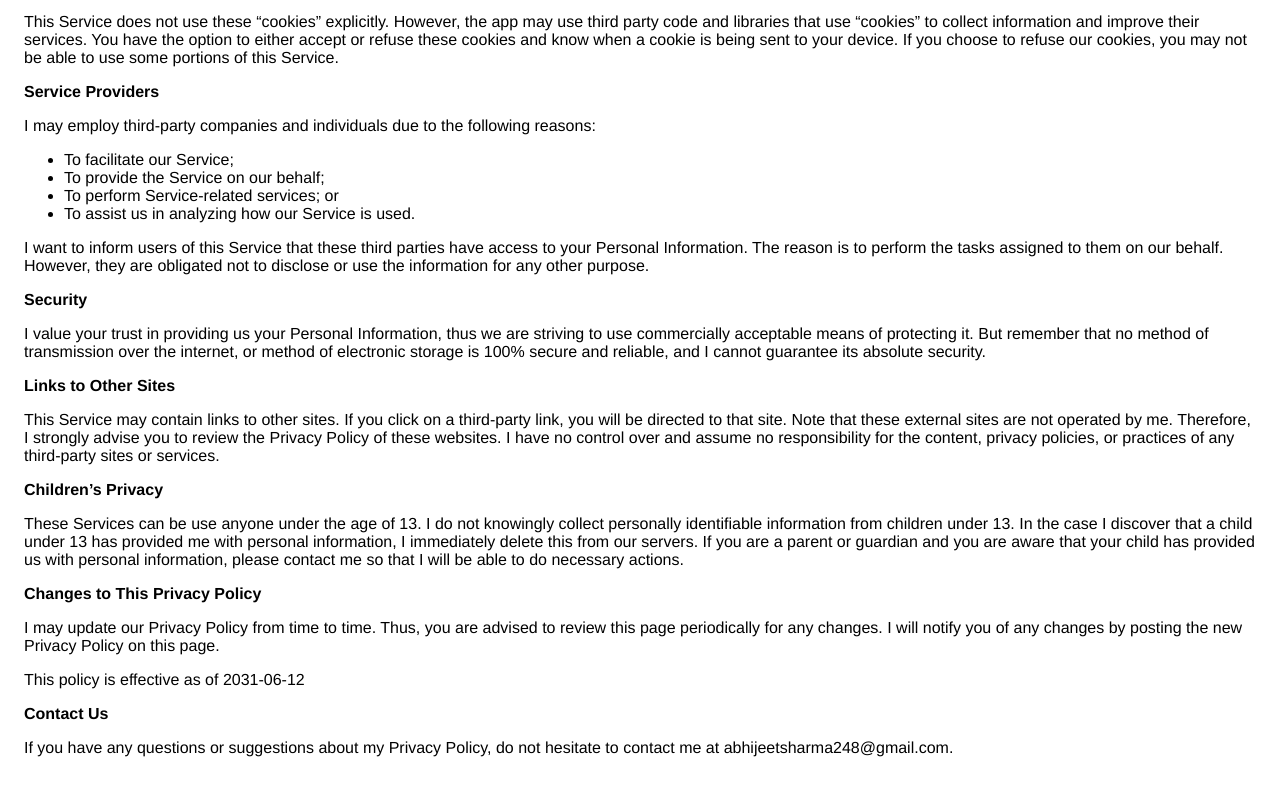
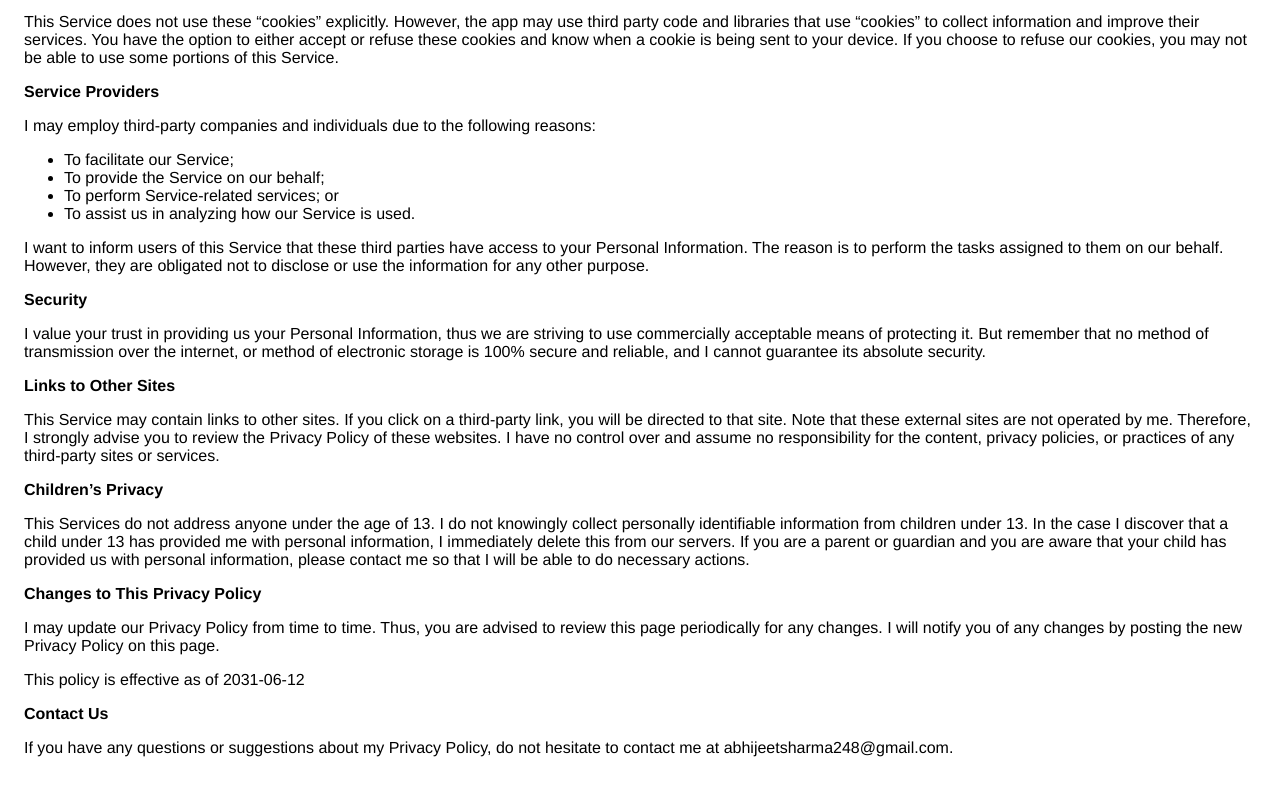
Before and after one commit to iamabs2001/policy, a plain HTML site: page awareness/index.html in a window 1280 px wide. Shown: the part 493-1288 px from the top of the page. Drawn offline with Linux system fonts and the light colour scheme.

Commit message:
Update index.html

```diff
--- a/awareness/index.html
+++ b/awareness/index.html
@@ -80,7 +80,7 @@
                   privacy policies, or practices of any third-party sites or
                   services.
                 </p> <p><strong>Children’s Privacy</strong></p> <p>
-                  These Services can be use anyone under the age of 13.
+                  This Services do not address anyone under the age of 13.
                   I do not knowingly collect personally
                   identifiable information from children under 13. In the case
                   I discover that a child under 13 has provided
```
